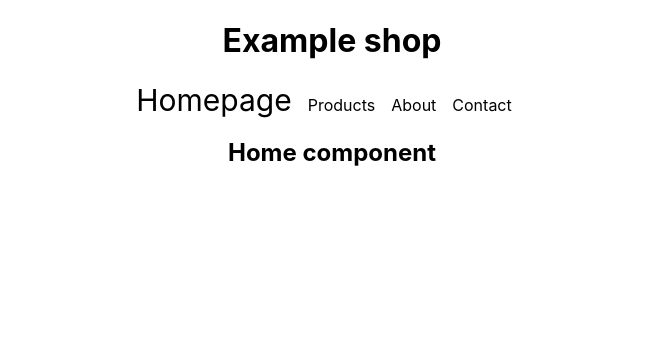
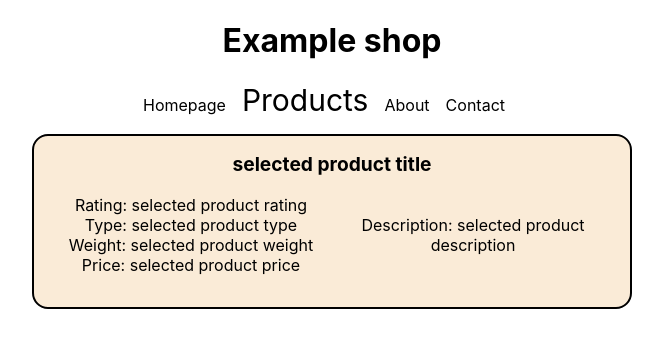
Before and after one commit to CommandShiftHQ/may-22-router-lecture-demo, a React (Create React App) app: page /products/product/1 in a window 1280 px wide. Before the commit this address led to /. Shown: the top 348 px of the page, without its empty margins (308-971 px from the left). Built offline with nearby package versions, Linux system fonts and the light colour scheme.

Commit message:
add basic template for product details

```diff
--- a/src/components/App.js
+++ b/src/components/App.js
@@ -9,6 +9,7 @@
 
 import productsJson from "../data/products.json";
 import ProductList from "./ProductList";
+import ProductDetails from "./ProductDetails";
 
 const App = () => {
   return (
@@ -34,6 +35,7 @@
         <Routes>
           <Route path="/" element={<h2>Home component</h2>} />
           <Route path="products" element={<ProductList products={productsJson} />} />
+          <Route path="products/product/:id" element={<ProductDetails />} />
           <Route path="about" element={<h2>About component</h2>} />
           <Route path="contact" element={<h2>Contact component</h2>} />
           <Route path="*" element={<Navigate to="/" />} />
--- /dev/null
+++ b/src/components/ProductDetails.js
@@ -0,0 +1,26 @@
+import React from "react";
+
+import "../styles/product-details.css";
+
+const ProductDetails = () => {
+  return (
+    <div className="product-details-wrap">
+      <div className="product-details">
+        <div className="product-details__header">selected product title</div>
+        <div className="product-details__body">
+          <div className="product-details__column">
+            <div>Rating: selected product rating</div>
+            <div>Type: selected product type</div>
+            <div>Weight: selected product weight</div>
+            <div>Price: selected product price</div>
+          </div>
+          <div className="product-details__column">
+            <div>Description: selected product description</div>
+          </div>
+        </div>
+      </div>
+    </div>
+  );
+};
+
+export default ProductDetails;
--- /dev/null
+++ b/src/styles/product-details.css
@@ -0,0 +1,38 @@
+.product-details-wrap {
+  max-width: 600px;
+  margin-left: auto;
+  margin-right: auto;
+  padding-left: 2em;
+  padding-right: 2em;
+}
+
+.product-details {
+  border: 2px solid black;
+  border-radius: 1em;
+  background-color: antiquewhite;
+  margin-bottom: 2em;
+  padding: 1em;
+}
+
+.product-details__body {
+  display: flex;
+  margin-bottom: 1em;
+}
+
+.product-details__column {
+  width: 50%;
+  display: flex;
+  flex-direction: column;
+  align-items: center;
+  justify-content: center;
+  padding-left: 1em;
+  padding-right: 1em;
+}
+
+.product-details__header {
+  display: flex;
+  justify-content: space-evenly;
+  margin-bottom: 1em;
+  font-weight: bold;
+  font-size: 1.2em;
+}
```
